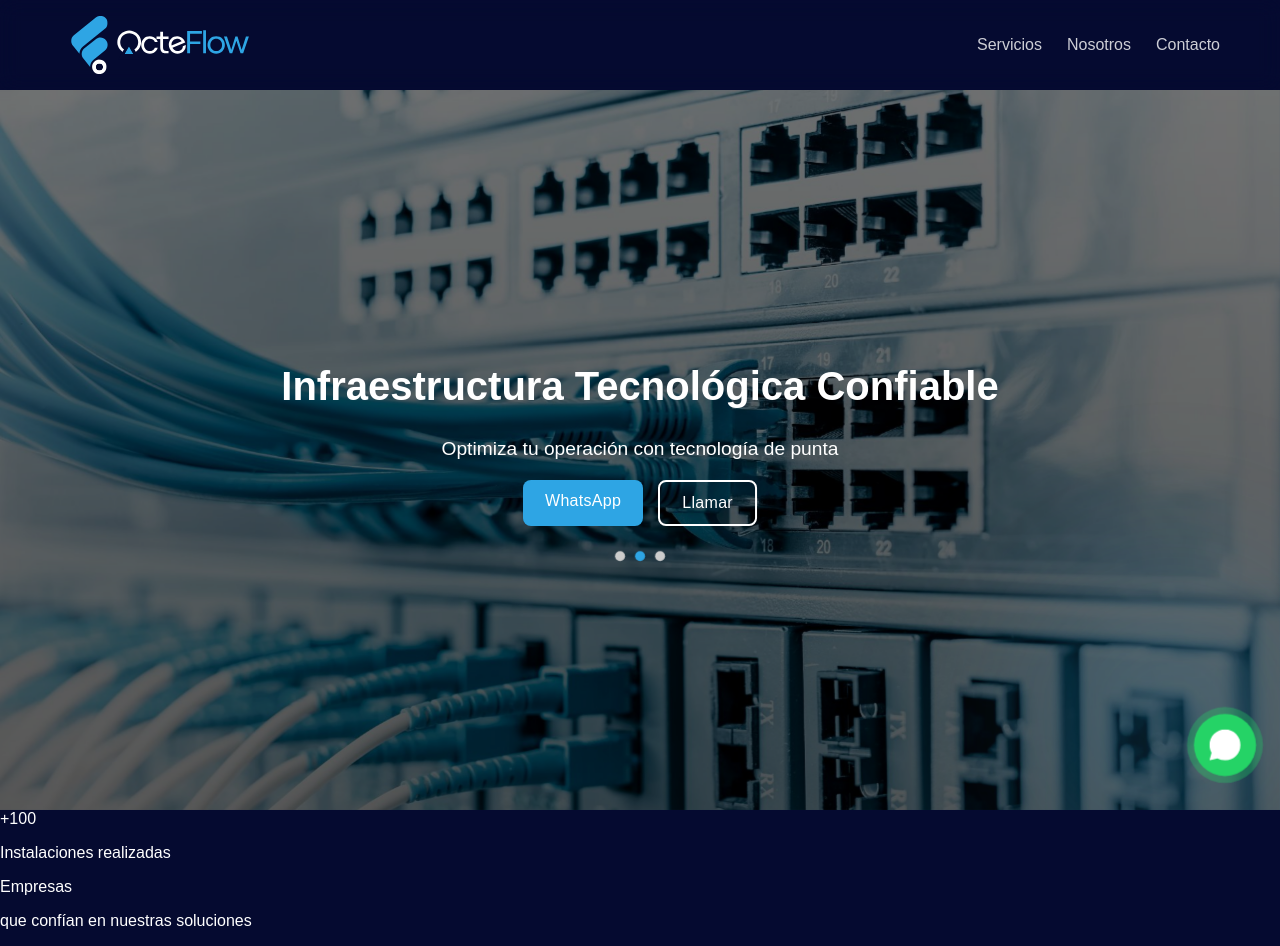
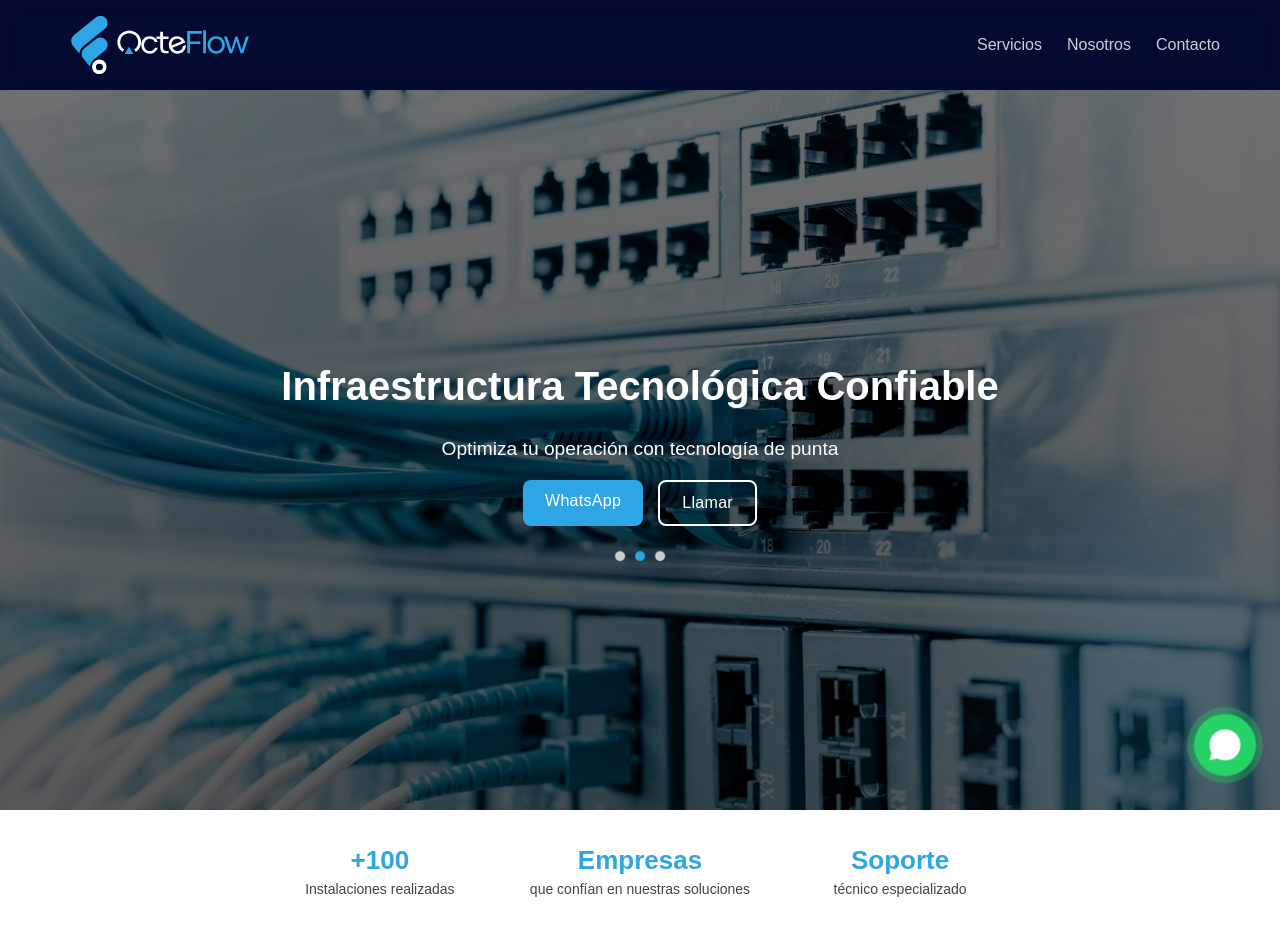
Before and after one commit to OcteFlow/octeflow-site, a Next.js app: page / in a window 1280 px wide. Shown: the top 946 px of the page. Built offline with nearby package versions, Linux system fonts and the light colour scheme.

Commit message:
Update globals.css

```diff
--- a/styles/globals.css
+++ b/styles/globals.css
@@ -580,3 +580,33 @@ transform:scale(1.08);
 }
 
 }
+
+.trust-bar{
+background:white;
+color:#050a30;
+display:flex;
+justify-content:center;
+gap:60px;
+flex-wrap:wrap;
+padding:35px 20px;
+text-align:center;
+box-shadow:0 5px 20px rgba(0,0,0,0.08);
+}
+
+.trust-item{
+min-width:180px;
+}
+
+.trust-number{
+display:block;
+font-size:26px;
+font-weight:700;
+color:#2ea5e4;
+margin-bottom:5px;
+}
+
+.trust-item p{
+font-size:14px;
+color:#444;
+margin:0;
+}
```
